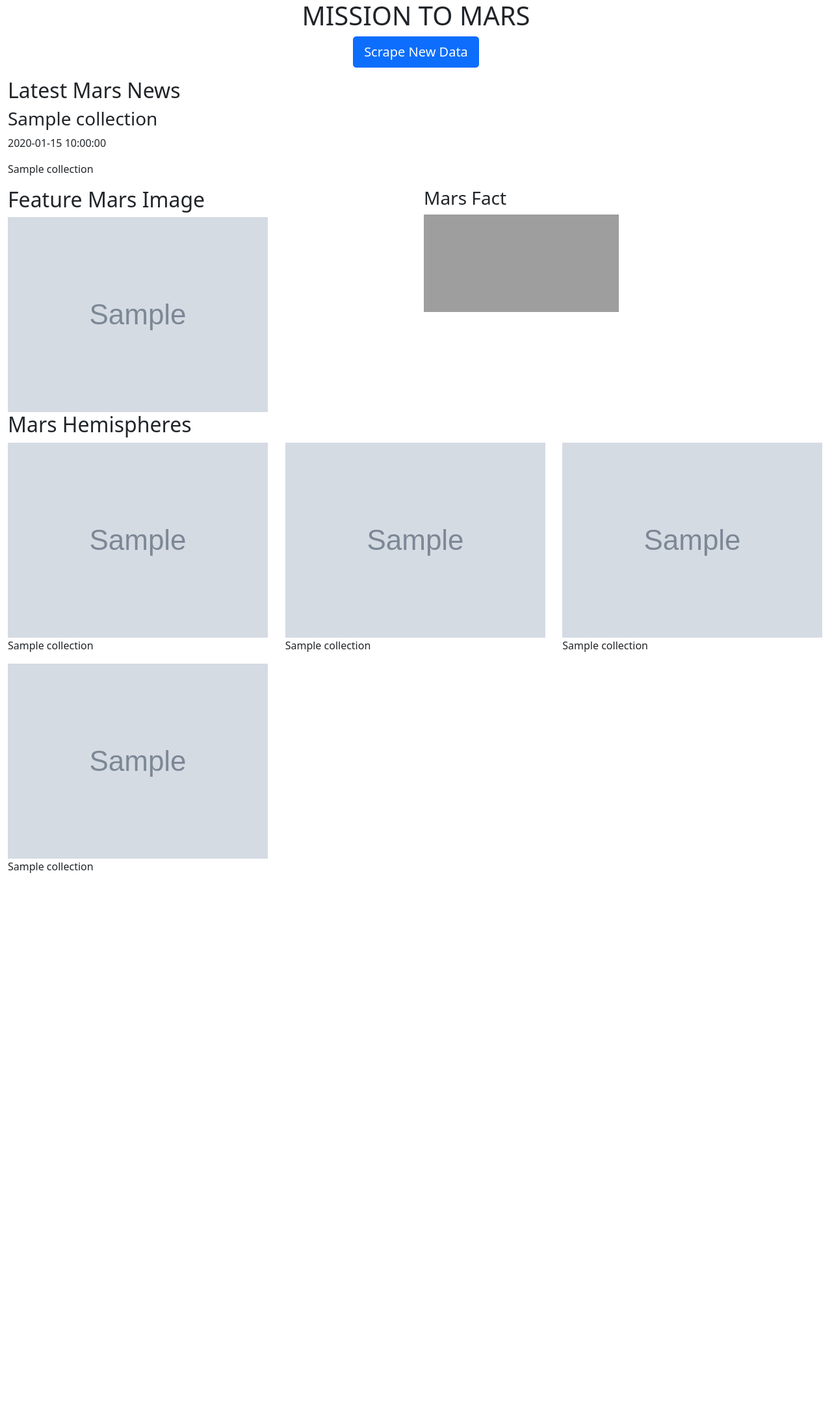
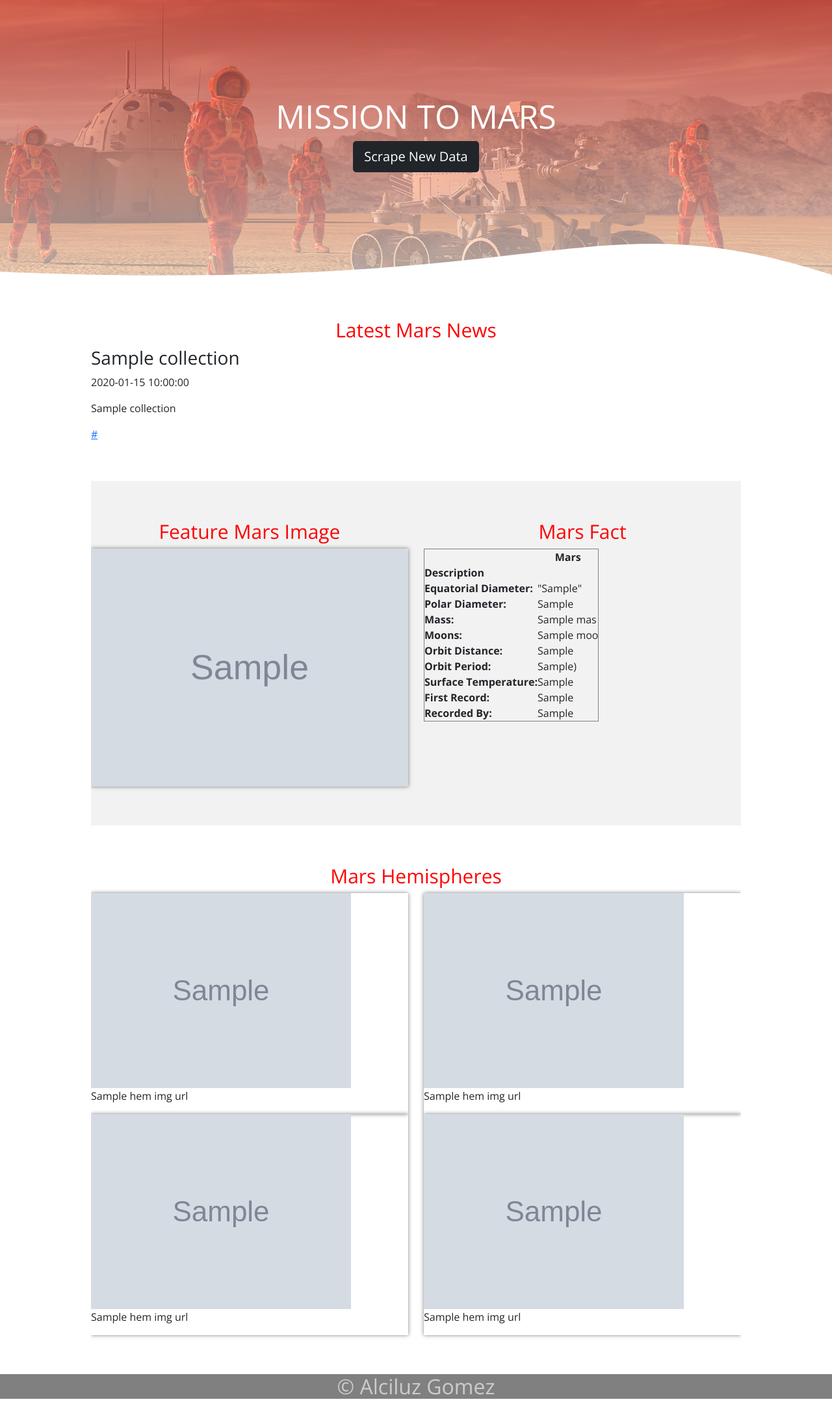
Before and after one commit to galciluz/web-scraping-challenge, a Flask app: page / in a window 1280 px wide. Shown: the whole page at 65% size. Before the commit the page ends 1343 px from the top, so only its background shows below. Run offline with Flask 2, Linux system fonts and the light colour scheme; grey boxes marked "Sample" are stand-in pictures; a database or web service that is not in the repository returns one stand-in record (values such as "Sample title"); some libraries are stand-ins or nearby versions; grey boxes are pictures that could not be loaded.

Commit message:
adding final app.py and updated files

```diff
--- a/Missions_to_Mars/Templates/index.html
+++ b/Missions_to_Mars/Templates/index.html
@@ -9,24 +9,24 @@
     <link href="https://cdn.jsdelivr.net/npm/bootstrap@5.0.0-beta2/dist/css/bootstrap.min.css" rel="stylesheet"
         integrity="sha384-BmbxuPwQa2lc/FVzBcNJ7UAyJxM6wuqIj61tLrc4wSX0szH/Ev+nYRRuWlolflfl" crossorigin="anonymous">
     <!-- My style -->
-    <link rel="stylesheet" href="css\style.css">
+    <link href="{{url_for('static', filename = '/css/style.css')}}" rel="stylesheet">
+    <link rel="preconnect" href="https://fonts.gstatic.com">
+    <link href="https://fonts.googleapis.com/css2?family=Open+Sans:wght@300;400;700;800&display=swap" rel="stylesheet">
     <title>Mission to Mars</title>
 </head>
 
 <body>
+    <!-- Header -->
+    <header>
+        <section class="text-header">
+            <h1>MISSION TO MARS</h1>
+            <p><a class="btn btn-dark btn-lg" href="/scrape" role="button">Scrape New Data</a></p>
+        </section>
+        <div class="wave" style="height: 150px; overflow: hidden;" ><svg viewBox="0 0 500 150" preserveAspectRatio="none" style="height: 100%; width: 100%;"><path d="M-1.97,137.66 C337.18,175.16 351.85,21.20 499.72,142.59 L500.27,150.48 L-1.41,153.45 Z" style="stroke: none; fill: rgb(255, 255, 255);"></path></svg></div>
+    </header>
     <main>
-        <section>
-            <div class="container-fluid">
-                  <!-- Header -->
-                <div class="row">
-                    <div class="col-12">
-                        <div class="jumbotron text-center">
-                            <h1 class="title">MISSION TO MARS</h1>
-                            <p><a class="btn btn-primary btn-lg" href="/scrape" role="button">Scrape New Data</a></p>
-                        </div>
-                    </div>
-                </div>
         <!-- News -->
+        <section class="container news">
             <div class="row">
                 <div class="col-12">
                     <div class="container-summary">
@@ -34,55 +34,113 @@
                         <h3>{{ mars.news_title }}</h3>
                         <p>{{ mars.news_date }}</p>
                         <p>{{ mars.news_title }}</p>
+                        <a href= "{{ mars.news_links }}" target="_blank" >{{ mars.news_links }}</a>
+                    </div>
+                </div>
+            </div>
+        </section>
+        <!-- featured image and table -->
+        <section class="container feature">
+            <div class="row">
+                <div class="col-12 col-sm-6">
+                    <h2 class="title">Feature Mars Image</h2>
+                    <div class="container-image">
+                        <img src="{{ mars.featured_image_url }}" >
+                    </div>
+                </div>
+                <div class="col-12 col-sm-6">
+                    <h3 class="title">Mars Fact</h3>
+                    <div class="container-table">
+                        <table border="1" class="dataframe">
+                            <thead>
+                              <tr style="text-align: center;">
+                                <th></th>
+                                <th>Mars</th>
+                              </tr>
+                              <tr>
+                                <th>Description</th>
+                                <th></th>
+                              </tr>
+                            </thead>
+                            <tbody>
+                              <tr>
+                                <th>Equatorial Diameter:</th>
+                                <td>"{{ mars.mars_table.EquDia }}"</td>
+                              </tr>
+                              <tr>
+                                <th>Polar Diameter:</th>
+                                <td>{{ mars.mars_table.PolDia }}</td>
+                              </tr>
+                              <tr>
+                                <th>Mass:</th>
+                                <td>{{ mars.mars_table.Mas }}</td>
+                              </tr>
+                              <tr>
+                                <th>Moons:</th>
+                                <td>{{ mars.mars_table.Moo }}</td>
+                              </tr>
+                              <tr>
+                                <th>Orbit Distance:</th>
+                                <td>{{ mars.mars_table.OrbDis }}</td>
+                              </tr>
+                              <tr>
+                                <th>Orbit Period:</th>
+                                <td>{{ mars.mars_table.OrbPer }})</td>
+                              </tr>
+                              <tr>
+                                <th>Surface Temperature:</th>
+                                <td>{{ mars.mars_table.SurTem }}</td>
+                              </tr>
+                              <tr>
+                                <th>First Record:</th>
+                                <td>{{ mars.mars_table.FirRec }}</td>
+                              </tr>
+                              <tr>
+                                <th>Recorded By:</th>
+                                <td>{{ mars.mars_table.RecBy }}</td>
+                              </tr>
+                            </tbody>
+                        </table>
+                    </div>
+                </div>
+            </div>
+        </section>
+        <!-- Hemisphere images -->
+        <section class="container hemipheres">
+            <div class="row">
+                <h2 class="title">Mars Hemispheres</h2>
+                <div class="col-6">
+                    <div class="container-image">
+                        <img src="{{ mars.hem_img_url[0].img_url }}" >
+                        <p>{{ mars.hem_img_url[0].title }}</p>
                     </div>
                 </div>
                 <div class="col-6">
-                        <div class="container-summary">
-                            <h2 class="title">Feature Mars Image</h2>
-                            <img src="{{ mars.featured_image_url }}" >
+                    <div class="container-image">
+                        <img src="{{ mars.hem_img_url[1].img_url }}" >
+                        <p>{{ mars.hem_img_url[1].title }}</p>
                     </div>
                 </div>
                 <div class="col-6">
-                        <div class="container-summary">
-                            <h3 class="title">Mars Fact</h3>
-                            <iframe src="https://www.google.com"></iframe>
+                    <div class="container-image">
+                        <img src="{{ mars.hem_img_url[2].img_url }}" >
+                        <p>{{ mars.hem_img_url[2].title }}</p>
                     </div>
                 </div>
-                </div>
-
-                <!-- Hemisphere images -->
-
-                <div class="row">
-                    <h2 class="title">Mars Hemispheres</h2>
-
-                    <div class="col-4">
-                        <div class="container-summary">
-                            <img src="{{ mars.hem_img_url[0].img_url }}" >
-                            <p>{{ mars.title }}</p>
-                        </div>
-                    </div>
-                    <div class="col-4">
-                        <div class="container-summary">
-                            <img src="{{ mars.hem_img_url[1].img_url }}" >
-                            <p>{{ mars.title }}</p>
-                        </div>
-                    </div>
-                    <div class="col-4">
-                        <div class="container-summary">
-                            <img src="{{ mars.hem_img_url[2].img_url }}" >
-                            <p>{{ mars.title }}</p>
-                        </div>
-                    </div>
-                    <div class="col-4">
-                        <div class="container-summary">
+                <div class="col-6">
+                    <div class="container-image">
                         <img src="{{ mars.hem_img_url[3].img_url }}" >
-                            <p>{{ mars.title }}</p>
-                        </div>
+                        <p>{{ mars.hem_img_url[3].title }}</p>
                     </div>
                 </div>
             </div>
         </section>
     </main>
+    <footer>
+        <div class="container-footer">
+            <h2>&copy; Alciluz Gomez </h2>
+        </div>
+    </footer>
 
 
     <!-- Option 1: Bootstrap Bundle with Popper -->
--- a/Missions_to_Mars/Templates/mars_table.html
+++ b/Missions_to_Mars/mars_table.html
@@ -12,7 +12,7 @@
   <tbody>
     <tr>
       <th>Equatorial Diameter:</th>
-      <td>{{ mars.diam}}</td>
+      <td>6,792 km</td>
     </tr>
     <tr>
       <th>Polar Diameter:</th>
--- /dev/null
+++ b/Missions_to_Mars/statics/css/style.css
@@ -0,0 +1,104 @@
+*{
+    margin: 0;
+    padding: 0;
+    box-sizing: border-box;
+}
+
+body{
+    font-family: 'open sans';
+}
+
+.container{
+    padding: 60px 0;
+    width: 90%;
+    max-width: 1000px;
+    margin: auto;
+    overflow: hidden;
+}
+
+.title{
+    color:red;
+    font-size: 30px;
+    text-align: center;
+}
+
+/*header*/
+header{
+    width: 100%;
+    height: 100%;
+    background: #EF3B36;  /* fallback for old browsers */
+    background: -webkit-linear-gradient(to top, hsla(0, 0%, 100%, 0.616), hsla(2, 85%, 57%, 0.322)), url(../images/mission_to_mars.png);  /* Chrome 10-25, Safari 5.1-6 */
+    background: linear-gradient(to top, hsla(0, 0%, 100%, 0.603), hsla(2, 85%, 57%, 0.521)), url(../images/mission_to_mars.png); /* W3C, IE 10+/ Edge, Firefox 16+, Chrome 26+, Opera 12+, Safari 7+ */
+    background-position: center;
+    background-repeat: no-repeat;
+    background-size:cover;
+    position:relative;
+}
+
+header .text-header{
+    display: flex;
+    height: 430px;
+    width: 100%;
+    align-items: center;
+    justify-content: center;
+    text-align:  center;
+    flex-direction: column;
+}
+
+header h1{
+    font-size: 50px;
+    color: white;
+}
+
+header p{
+    align-items: center;
+    justify-content: center;
+    text-decoration: none;
+}
+
+.wave {
+    position: absolute;
+    bottom: 0;
+    width: 100%;
+}
+
+.feature{
+    background: #f2f2f2;
+}
+
+/*feautured*/
+.feature img{
+    width: 100%;
+    height: 100%;
+    object-fit: cover;
+    display: block;
+}
+
+/*hemisphere*/
+.hemisphere{
+    display: flex;
+    justify-content: space-evenly;
+    flex-wrap: wrap;
+}
+
+.container-image{
+    overflow: hidden;
+    position: relative;
+    box-shadow: 0 0 6px 0 rgba(0,0,0,.5);
+
+}
+
+.hemisphere h2{
+    border-bottom: 1px solid #f2f2f2;
+}
+
+
+
+/*footer*/
+.container-footer{
+    border: none;
+    text-align: center;
+    color: #ccc;
+    background: gray;
+
+}
```
Also changed, not shown: Missions_to_Mars/scrape_mars.py (+9 -6 lines), Missions_to_Mars/statics/images/mission_to_mars.png (added), 1 other file. Lines whose indentation alone changed are shown as unchanged.
